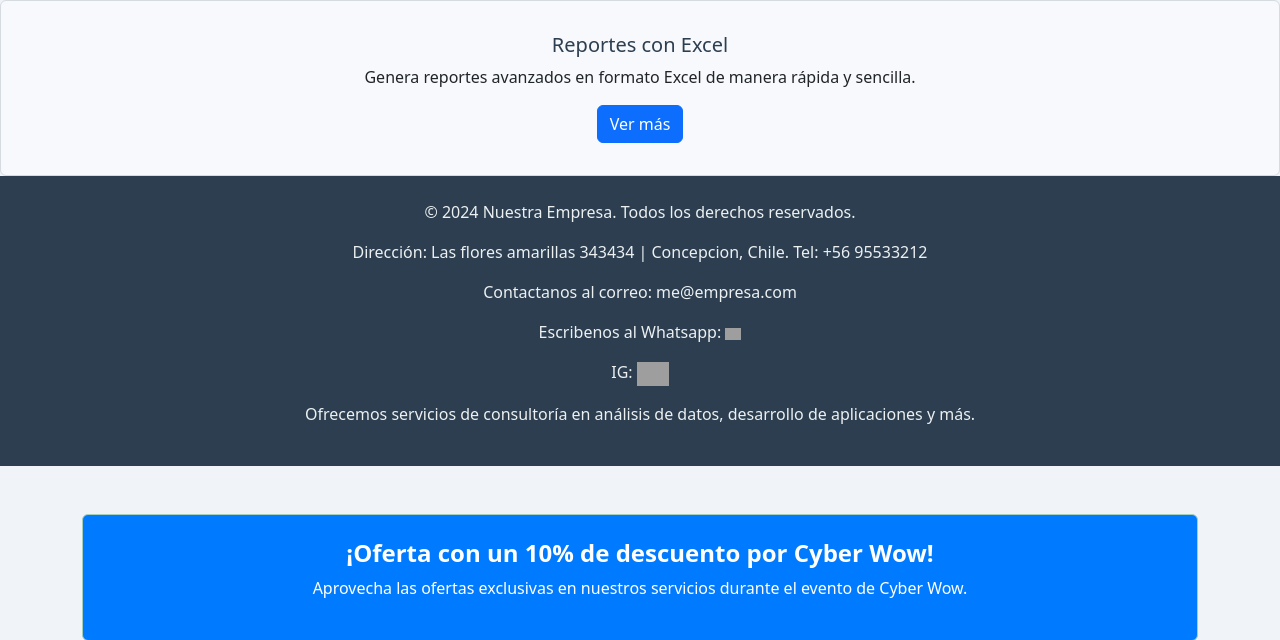
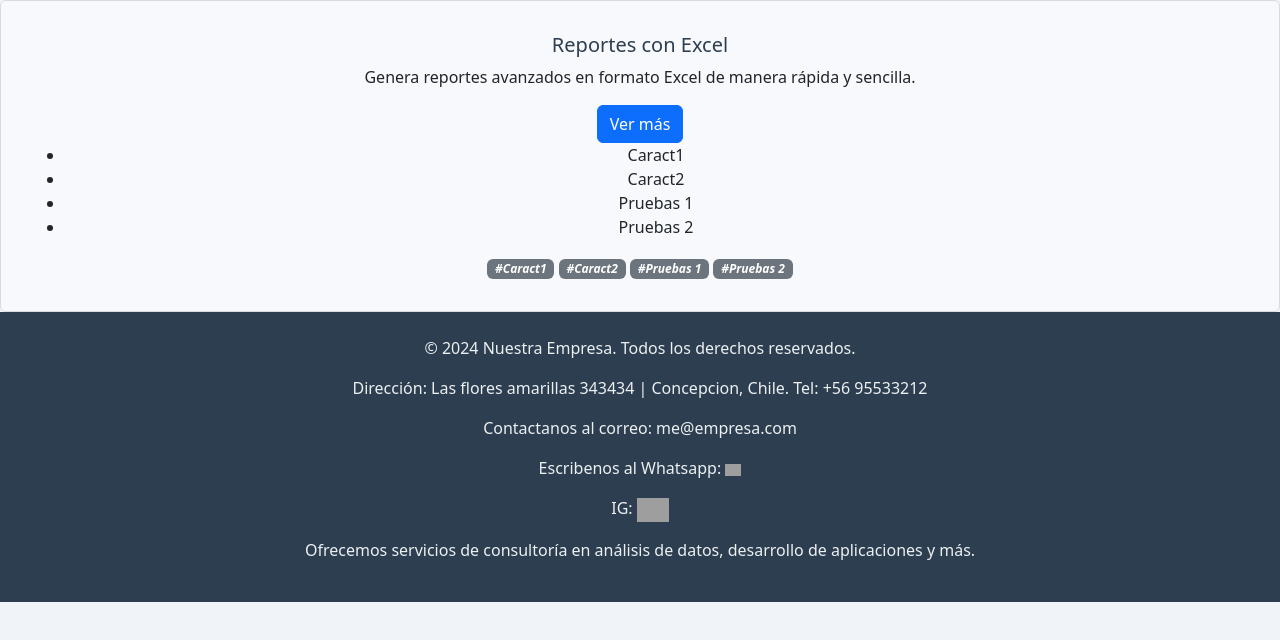
Before and after one commit to lokcito/datafuntastics, a Django app: page /sheetmarker/powerbi in a window 1280 px wide. Shown: the part 56-696 px from the top of the page. Run offline with Django 5.2, Linux system fonts and the light colour scheme; grey boxes are pictures that could not be loaded.

Commit message:
incluidos arrays

```diff
--- a/sheetmarker/views.py
+++ b/sheetmarker/views.py
@@ -18,19 +18,33 @@ def v_macro(request):
         "static_values": static_values,
         "features": ["Soporta xls, xlsx, formatos libres.",
             "Permite importar modificar y exportar.",
-            "Cantidad de ejecuciones ilimitadas."]
+            "Cantidad de ejecuciones ilimitadas.",
+            "Envia tus reportes por email",
+            "Edita documentos en linea"
+            ]
     }
     return render(request, "sheetmarker/macros.html", context)
 
 def v_powerbi(request):
     context = {
-        "static_values": static_values
+        "static_values": static_values,
+        "features": ["Caract1", "Caract2", "Pruebas 1",
+                    "Pruebas 2" ]
     }
     return render(request, "sheetmarker/powerbi.html", context)
 
 def v_analitica(request):
     context = {
-        "static_values": static_values
+        "static_values": static_values,
+        "promos": [
+            {
+                "title": "10% Off",
+                "color": "bg-primary",
+                "rules": ["Regla 1", "Regla 2"]
+            },
+            {"title": "30% Off", "color": "bg-success"},
+            {"title": "50% Off", "color": "bg-danger"}
+        ]
     }
     return render(request, "sheetmarker/analitica.html", context)
 
--- a/templates/sheetmarker/macros.html
+++ b/templates/sheetmarker/macros.html
@@ -9,8 +9,8 @@
             <button class="btn btn-primary">Ver más</button>
 
             <ul>
-              {% for feat in features %}
-              <li>{{ feat }}</li>
+              {% for abc in features %}
+              <li>{{ abc }}</li>
               {% endfor %}
             </ul>
 
--- a/templates/sheetmarker/powerbi.html
+++ b/templates/sheetmarker/powerbi.html
@@ -7,6 +7,19 @@
         <h5 class="card-title">Reportes con Excel</h5>
         <p class="card-text">Genera reportes avanzados en formato Excel de manera rápida y sencilla.</p>
         <button class="btn btn-primary">Ver más</button>
+
+        <ul>
+          {% for abc in features %}
+          <li>{{ abc }}</li>
+          {% endfor %}
+        </ul>
+
+        <em>
+          {% for abc in features %}
+          <span class="badge bg-secondary">#{{ abc }}</span>
+          {% endfor %}
+        </em>
+
     </div>
 </div>
 {% endblock %}
```
Also changed, not shown: templates/sheetmarker/analitica.html (+14 -0 lines).
